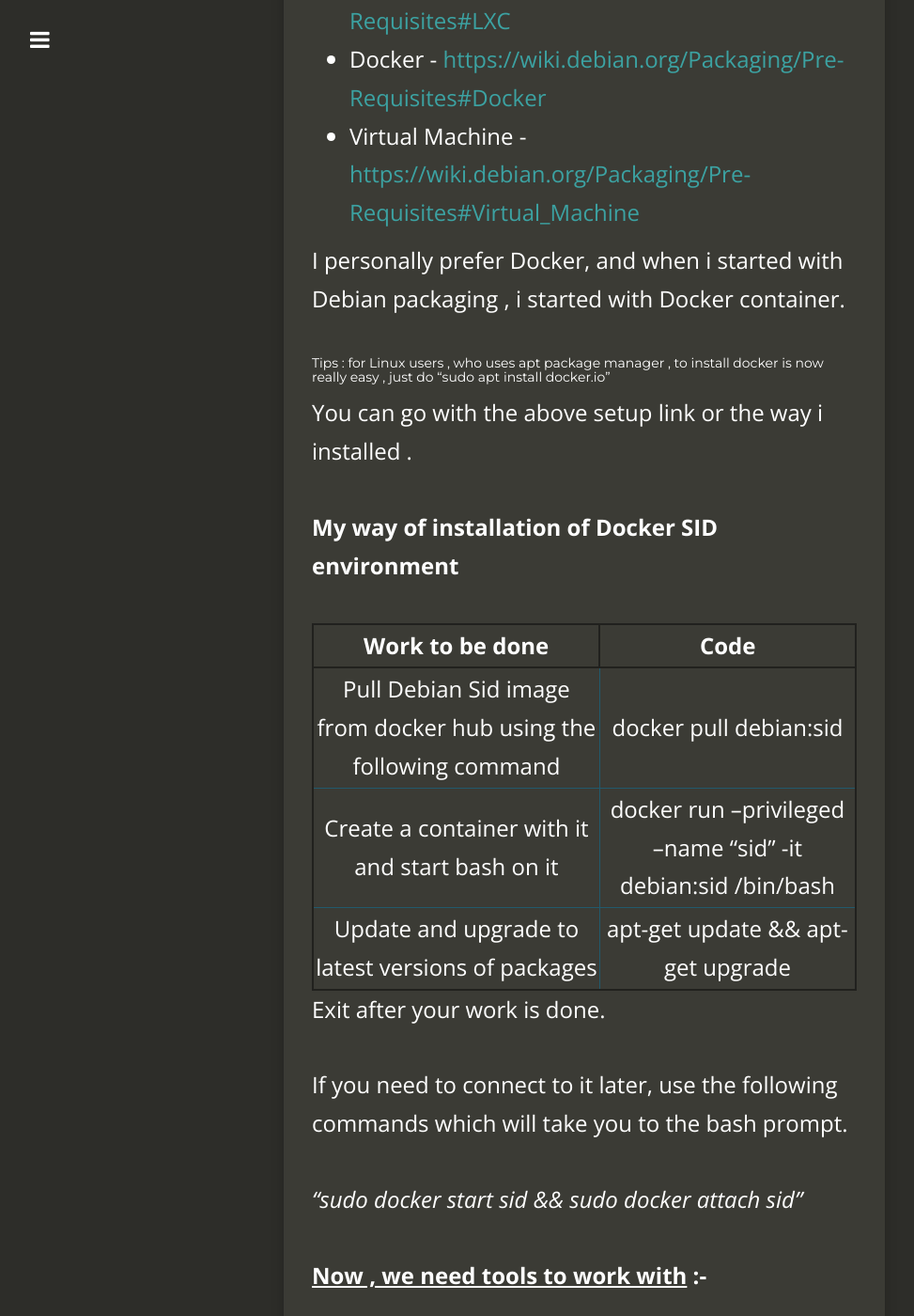
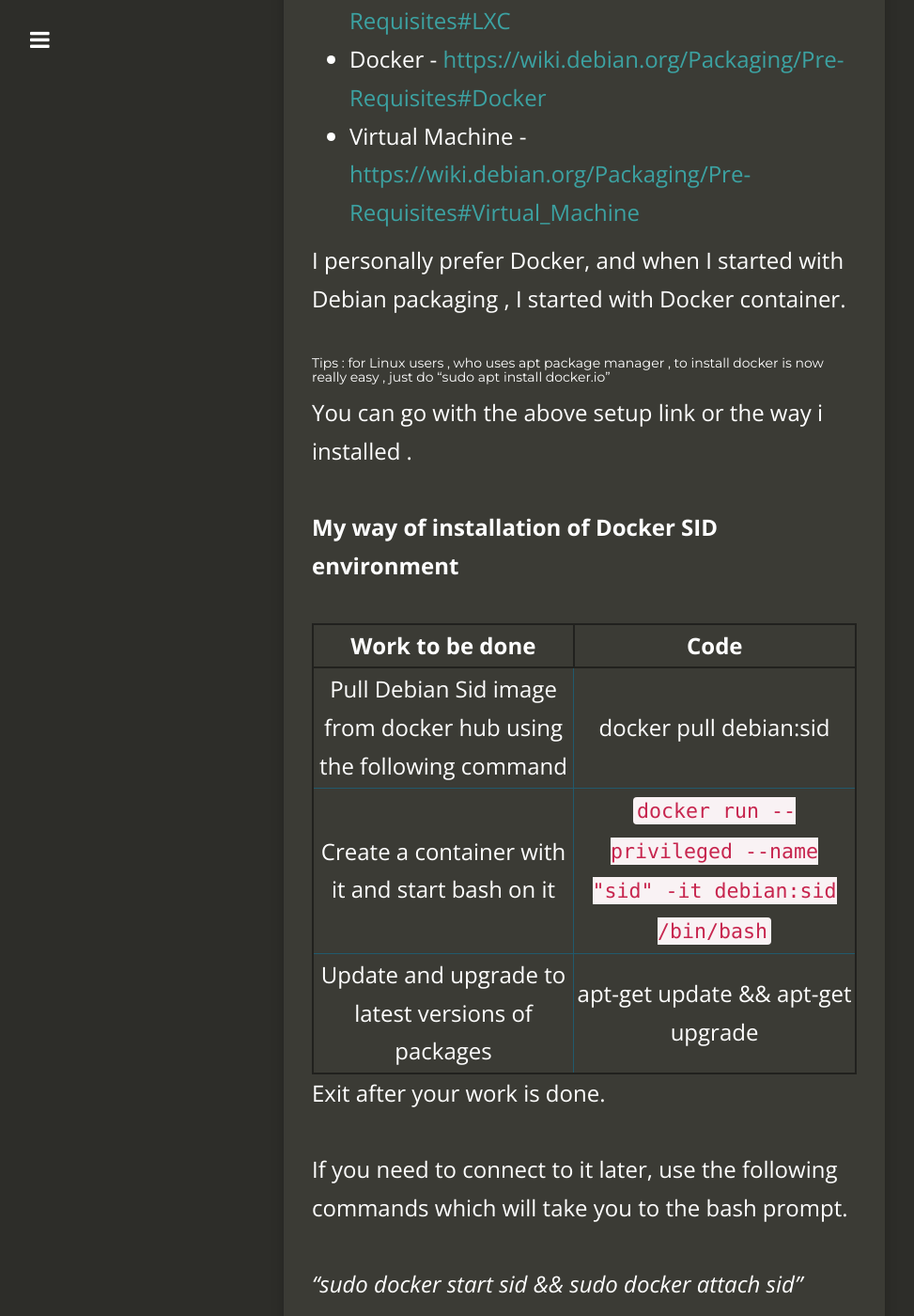
Before and after one commit to Manas-kashyap/Manas-kashyap.github.io, a Jekyll site: the page built from _posts/2018-11-11-Basic-Guide-for-Debian-Packaging.md, in a window 1280 px wide and 1400 px high, scrolled down 3597 px. Shown: the whole window at 94% size, without its empty margins (18-991 px from the left). Built offline with Jekyll 4.4.1, drawn with Linux system fonts in a browser that asks for light colours; nearby versions of some CDN libraries; comment, search, counter and statistics services are not loaded.

```diff
--- a/_posts/2018-11-11-Basic-Guide-for-Debian-Packaging.md
+++ b/_posts/2018-11-11-Basic-Guide-for-Debian-Packaging.md
@@ -61,7 +61,7 @@ See instructions given below to setup Debian Sid.
 - Docker - <https://wiki.debian.org/Packaging/Pre-Requisites#Docker>
 - Virtual Machine - <https://wiki.debian.org/Packaging/Pre-Requisites#Virtual_Machine>
 
-I personally prefer Docker, and when i started with Debian packaging , i started with Docker container.
+I personally prefer Docker, and when I started with Debian packaging , I started with Docker container.
 
 ##### Tips : for Linux users , who uses apt package manager , to install docker is now really easy , just do "sudo apt install docker.io"
 
@@ -72,7 +72,7 @@ You can go with the above setup link or the way i installed .
 |                       Work to be done                        |                             Code                             |
 | :----------------------------------------------------------: | :----------------------------------------------------------: |
 | Pull Debian Sid image from docker hub using the following command |                    docker pull debian:sid                    |
-|       Create a container with it and start bash on it        | docker run --privileged --name "sid" -it debian:sid /bin/bash |
+|       Create a container with it and start bash on it        | `docker run --privileged --name "sid" -it debian:sid /bin/bash` |
 |      Update and upgrade to latest versions of packages       |              apt-get update && apt-get upgrade               |
 
 Exit after your work is done.
```
Also changed, not shown: 9 other files.
